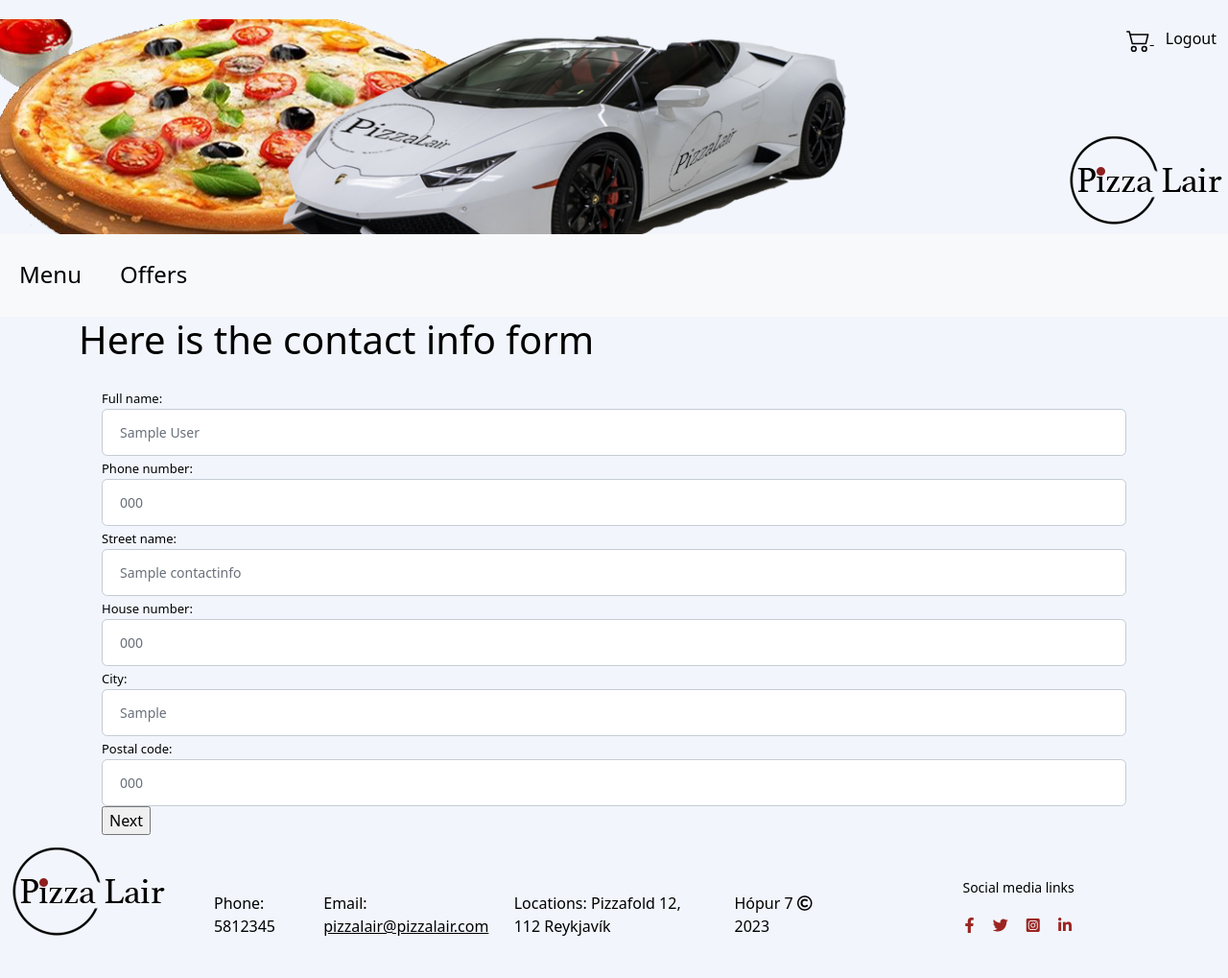
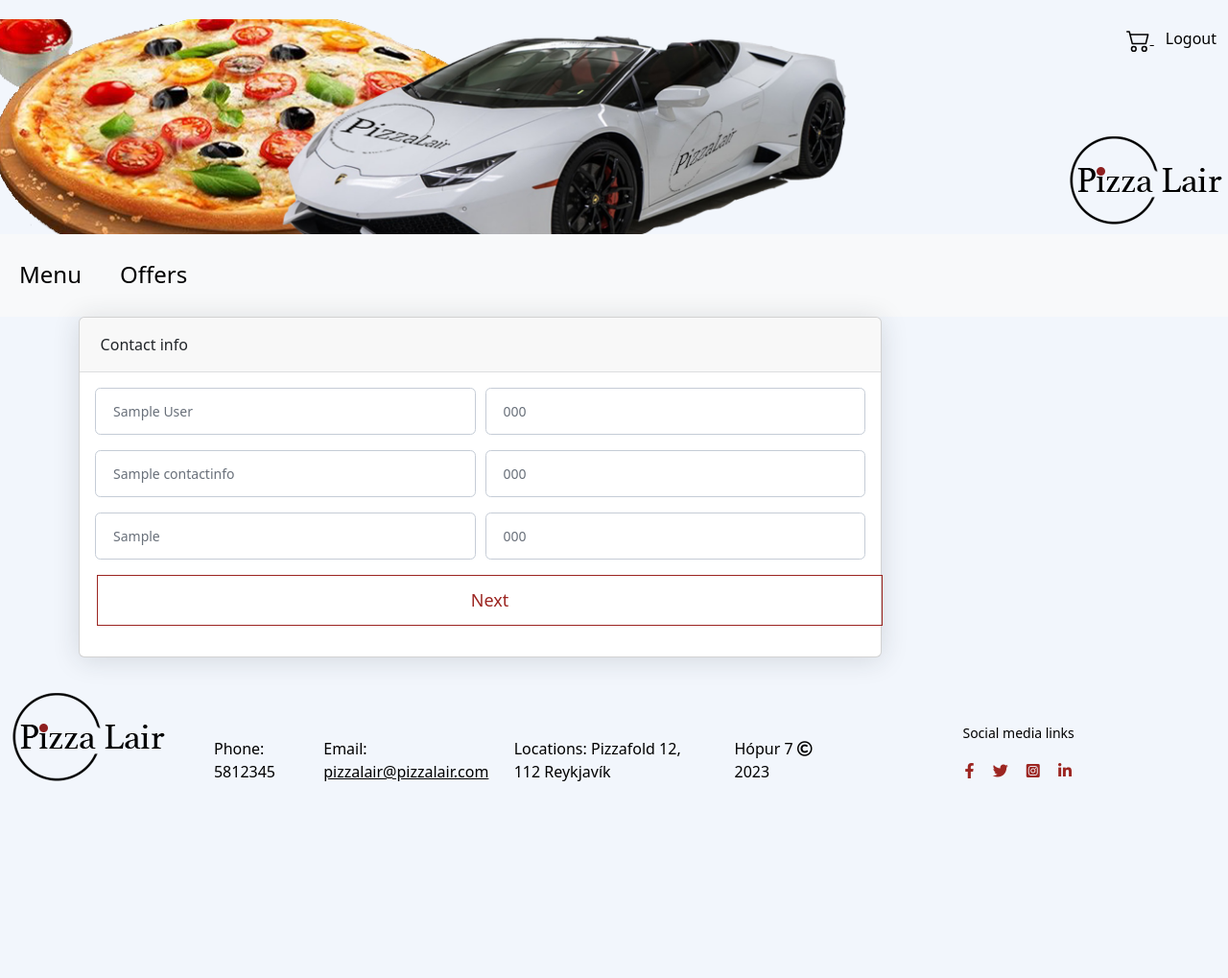
Before and after one commit to kjarri007/Pizza_Lair_Group_7, a Django app: page /checkout/contact-info/ in a window 1280 px wide. Shown: the whole page at 96% size. After the commit the page ends 814 px from the top, so only its background shows below. Run offline with Django 4.2, Linux system fonts and the light colour scheme; a user stored in the database is signed in; tables that the repository leaves empty hold one stand-in row (values such as "Sample post").

Commit message:
working with contact django forms

```diff
--- a/checkout/forms/contact.py
+++ b/checkout/forms/contact.py
@@ -17,27 +17,27 @@ class ContactInfoForm(ModelForm):
 
         widgets = {
             "full_name": widgets.TextInput(attrs={
-                'class': 'form-control',
+                'class': 'form-control mb-3 contact-info-form',
                 'placeholder': 'Enter your full name...'
             }),
             "phone_number": widgets.TextInput(attrs={
-                'class': 'form-control',
+                'class': 'form-control mb-3',
                 'placeholder': 'Enter your phone number...'
             }),
             "street_name": widgets.TextInput(attrs={
-                'class': 'form-control',
+                'class': 'form-control mb-3 contact-info-form',
                 'placeholder': 'Enter your street name...'
             }),
             "house_number": widgets.TextInput(attrs={
-                'class': 'form-control',
+                'class': 'form-control mb-3',
                 'placeholder': 'Enter your street number...'
             }),
             "city": widgets.TextInput(attrs={
-                'class': 'form-control',
+                'class': 'form-control mb-3 contact-info-form',
                 'placeholder': 'Enter your city...'
             }),
             "postal_code": widgets.TextInput(attrs={
-                'class': 'form-control',
+                'class': 'form-control mb-3',
                 'placeholder': 'Enter your postal code...'
             })
         }
--- a/static/css/contact.css
+++ b/static/css/contact.css
@@ -1,4 +1,8 @@
 #id_full_name.form-control {
+
+}
+.contact-info-form {
+    margin-right: 10px;
 }
 
 label {
--- a/templates/checkout/contact_info.html
+++ b/templates/checkout/contact_info.html
@@ -1,12 +1,27 @@
 {% extends 'base.html' %}
 
 {% block content %}
-    <h1>Here is the contact info form</h1>
-    <form method="post" class="container-xl px-4 mt-4">
-        {% csrf_token %}
-        {{ form }}
-        <input type="submit" value="Next">
-    </form>
+    <div class="card mb-4 col-md-9">
+        <div class="card-header">Contact info</div>
+         <div class="card-body">
+            <form method="post" class="row gx-3 mb-3">
+                {% csrf_token %}
+                <div class=" d-flex">
+                    {{ form.full_name }}
+                    {{ form.phone_number }}
+                </div>
+                <div class=" d-flex">
+                    {{ form.street_name }}
+                    {{ form.house_number }}
+                </div>
+                <div class=" d-flex">
+                    {{ form.city }}
+                    {{ form.postal_code }}
+                </div>
+                <input type="submit" value="Next" class="main_btn justify-content-end">
+            </form>
+         </div>
+    </div>
     {#    <div class="py-5 text-center">#}
 {#    <h2>Contact</h2>#}
 {#  </div>#}
```
